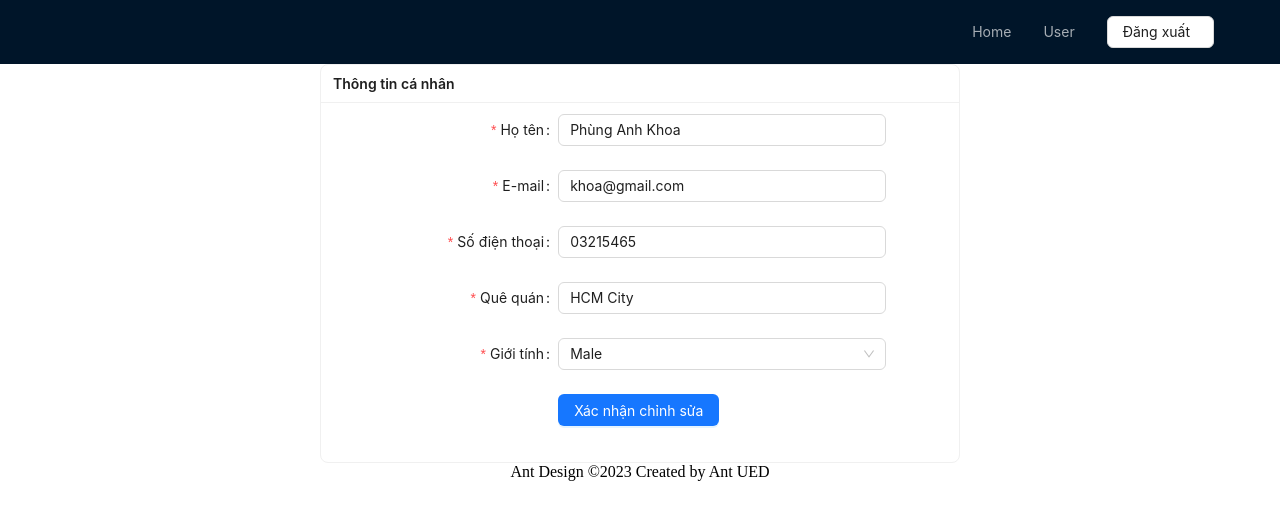
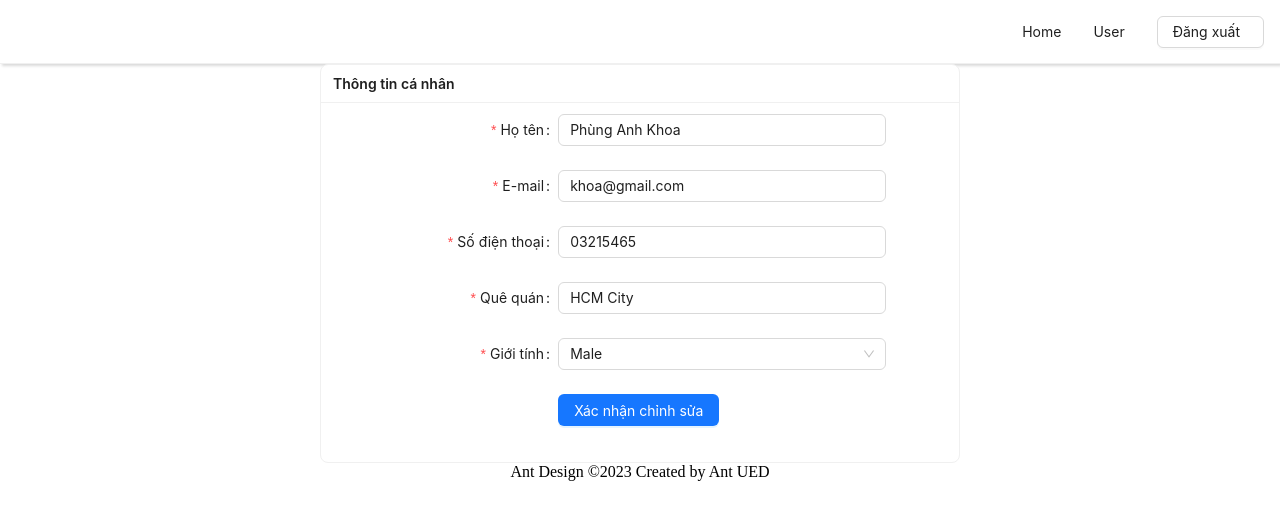
Before and after one commit to advance-web/midterm-project, a React (Vite) app: page /user-profile in a window 1280 px wide. Shown: the top 520 px of the page. Built offline with nearby package versions, Linux system fonts and the light colour scheme.

Commit message:
light theme for header

```diff
--- a/src/components/shared/header_login/Header_login.jsx
+++ b/src/components/shared/header_login/Header_login.jsx
@@ -25,22 +25,20 @@ const App = () => {
     }
     return (
         <Layout className="layout "
-            style={{
-                backgroundColor: "white",
-            }}
+
         >
             <Header
                 style={{
                     display: 'flex',
                     alignItems: 'center',
-
-
+                    padding: '0px',
+                    boxShadow: 'rgba(0, 0, 0, 0.15) 1.95px 1.95px 2.6px'
                 }}
             >
                 <div className="demo-logo" />
                 <Menu
                     className='menu'
-                    theme="dark"
+                    theme="light"
                     mode="horizontal"
                     defaultSelectedKeys={['0']}
                     style={{
--- a/src/pages/user-profile/index.jsx
+++ b/src/pages/user-profile/index.jsx
@@ -51,7 +51,7 @@ const UserProfile = () => {
       <Card
         style={{
           width: '50%',
-          margin: 'auto'
+          margin: 'auto',
         }}
         title="Thông tin cá nhân" size="small">
         <Form
```
